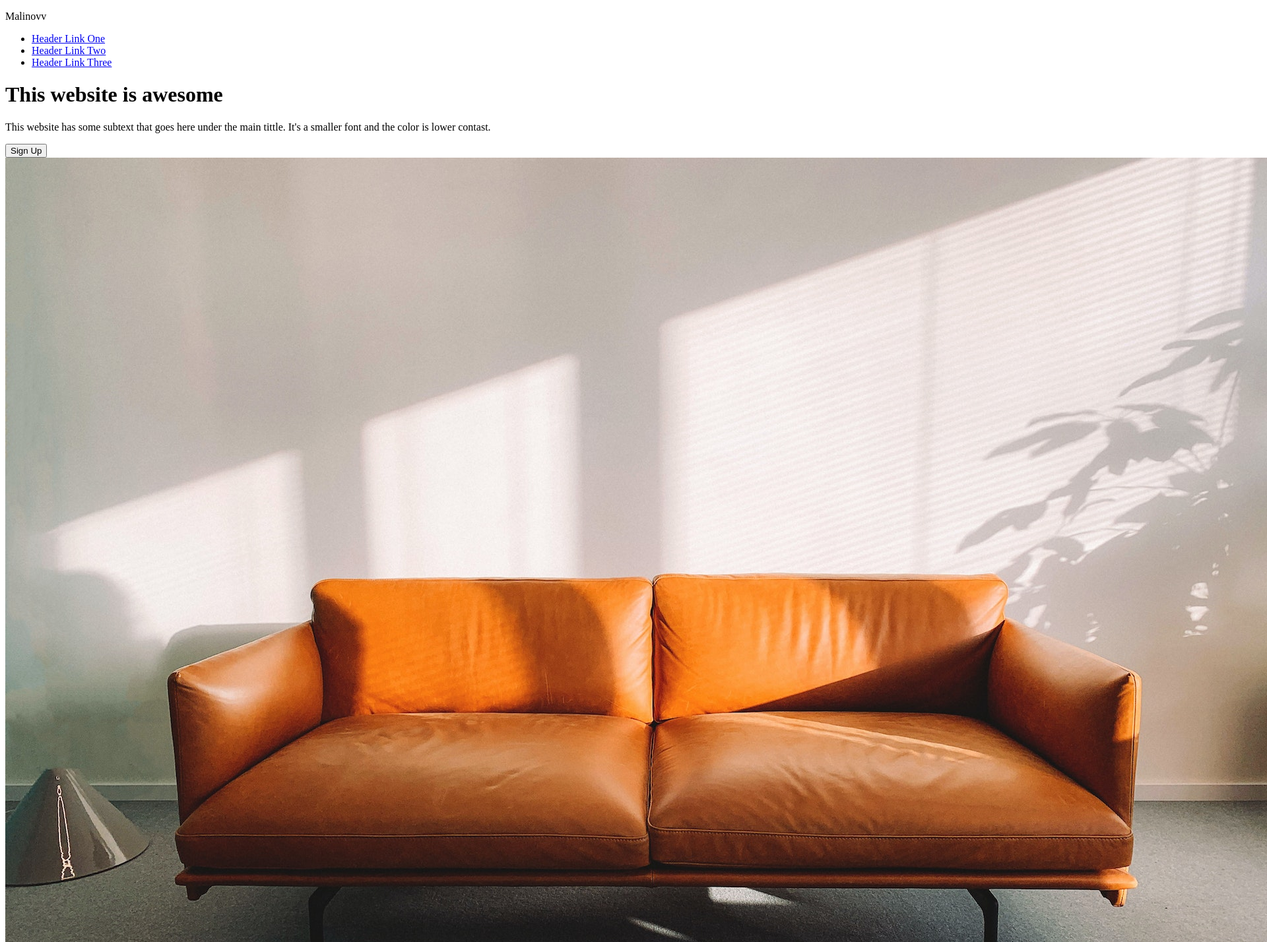
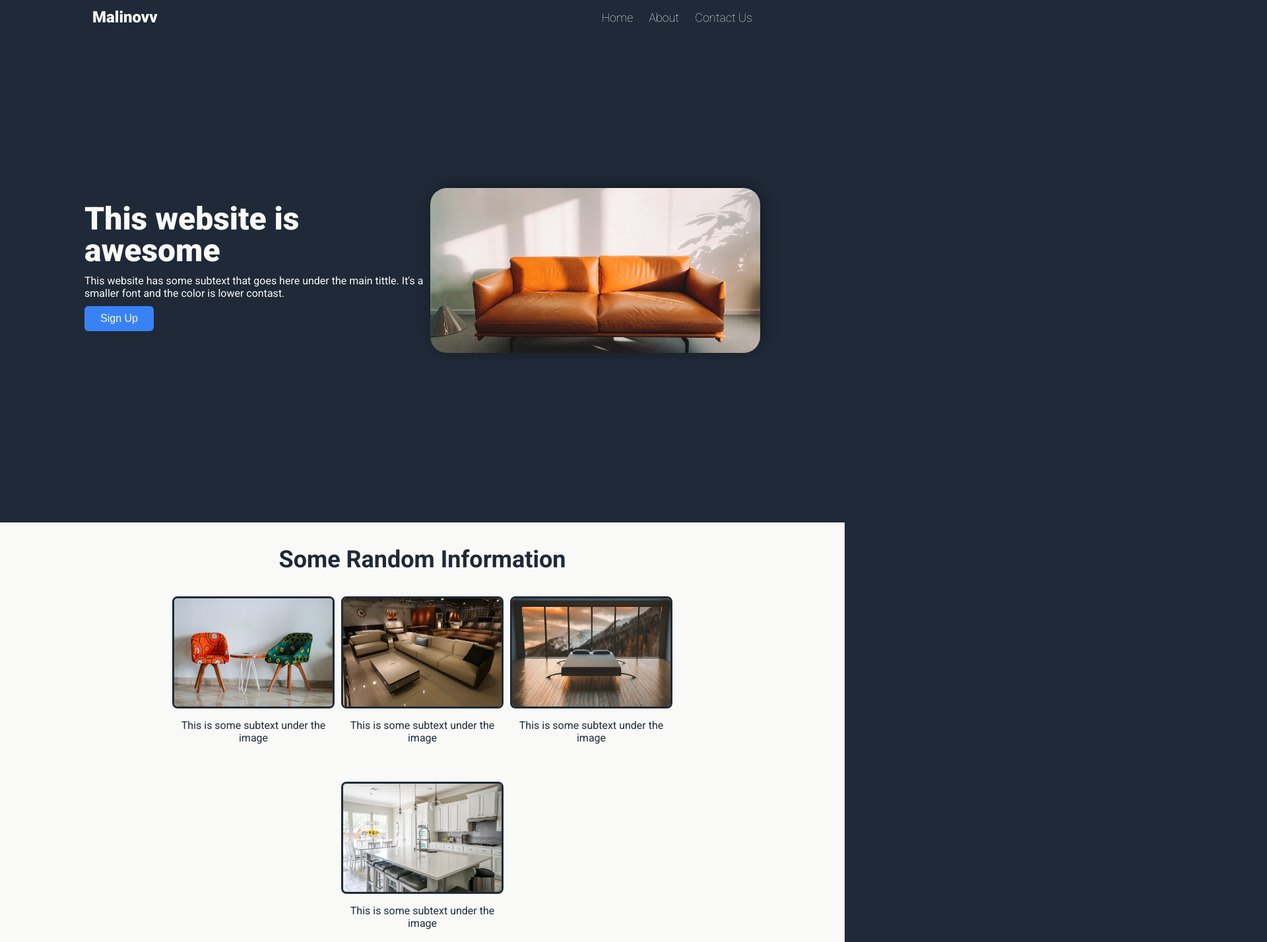
Before and after one commit to Malinovv/first-web-site, a plain HTML site: page index.html in a window 1280 px wide. Shown: the top 1428 px of the page at 66% size, 1920 px wide, since content can reach past the window. Drawn offline with Linux system fonts and the light colour scheme.

Commit message:
finishing raw code -next to design

```diff
--- a/index.css
+++ b/index.css
@@ -0,0 +1,263 @@
+@import url("https://fonts.googleapis.com/css2?family=Roboto:wght@100;300;400;500;700;900&display=swap");
+
+* {
+  margin: 0;
+  padding: 0;
+}
+
+body {
+  display: flex;
+  justify-content: center;
+  align-items: center;
+  flex-direction: column;
+  font-family: "Roboto", sans-serif;
+  background-color: #1f2937;
+}
+
+.hero-section {
+  padding: 12px 0px;
+  width: 80vw;
+  display: flex;
+  flex-direction: column;
+}
+
+.header {
+  display: flex;
+  justify-content: space-between;
+  flex-wrap: wrap;
+}
+
+.logo {
+  display: flex;
+  justify-content: center;
+  align-items: center;
+}
+
+.logo-text {
+  color: #f9faf8;
+  font-size: 24px;
+  padding-left: 12px;
+  font-weight: 800;
+  cursor: pointer;
+}
+
+.menu {
+  display: flex;
+  justify-content: flex-end;
+  align-items: center;
+}
+
+.menu-list {
+  display: flex;
+  justify-content: space-around;
+  flex: 1;
+  list-style-type: none;
+}
+
+.menu-list li {
+  padding: 0 12px;
+  text-align: end;
+}
+
+.menu-list a {
+  text-decoration: none;
+  color: #f9faf8;
+  font-size: 18px;
+  font-weight: 100;
+}
+
+.hero {
+  width: 80vw;
+  min-height: 80vh;
+  padding: 50px 0;
+  display: flex;
+  justify-content: space-between;
+  align-items: center;
+  flex-wrap: wrap;
+}
+
+.item1 {
+  display: flex;
+  justify-content: flex-start;
+  align-items: flex-start;
+  flex-direction: column;
+  color: #f9faf8;
+  flex: 1;
+}
+
+.item1 p {
+  padding-top: 12px;
+  max-width: 550px;
+}
+
+h1 {
+  width: 400px;
+  font-size: 48px;
+  font-weight: 900;
+  line-height: 1;
+  text-align: start;
+}
+
+.item1 button {
+  cursor: pointer;
+  margin: 10px 0;
+  padding: 10px 24px;
+  font-size: 16px;
+  background-color: #3882f6;
+  color: #f9faf8;
+  border: none;
+  border-radius: 6px;
+}
+
+.item2 {
+  position: relative;
+  width: 500px;
+  display: flex;
+  justify-content: center;
+  align-items: center;
+}
+
+.item2 img {
+  width: 100%;
+  height: 250px;
+  display: block;
+  object-fit: cover;
+  border-radius: 25px;
+  box-shadow: 3px -3px 29.5px -12px #000;
+}
+
+.feature-section {
+  width: 100vw;
+  min-height: 50vh;
+  background-color: #f9faf8;
+  display: flex;
+  flex-direction: column;
+  justify-content: center;
+  align-items: center;
+}
+h2 {
+  text-align: center;
+  padding: 35px 0px;
+  color: #1f2937;
+  font-size: 36px;
+}
+
+.card-container {
+  width: 75vw;
+  display: flex;
+  justify-content: center;
+  align-items: center;
+  flex-wrap: wrap;
+  gap: 16px;
+}
+
+.card {
+  display: flex;
+  justify-content: flex-start;
+  align-items: center;
+  flex-direction: column;
+  width: 15em;
+  height: 15em;
+  padding-bottom: 25px;
+  position: relative;
+}
+
+.card p {
+  text-align: center;
+  padding: 16px 0px;
+  color: #1f2937;
+}
+
+.image-card {
+  width: 100%;
+  height: 190px;
+  border-radius: 8px;
+  border: solid 3px #1f2937;
+}
+
+.quote-container {
+  width: 100vw;
+  min-height: 50vh;
+  padding: 2em 5em;
+  background-color: #e5e7eb;
+  color: #1f2937;
+  display: flex;
+  justify-content: center;
+  align-items: center;
+  flex-direction: column;
+}
+
+.quote-container h3,
+.quote-container p {
+  width: 75vw;
+}
+
+.quote-container h3 {
+  font-size: 36px;
+  font-style: italic;
+  font-weight: 100;
+}
+
+.quote-container p {
+  text-align: end;
+  padding-right: 10em;
+  padding-top: 1em;
+  font-weight: 900;
+  font-size: larger;
+}
+
+.call-to-action {
+  width: 100vw;
+  min-height: 50vh;
+  background-color: #f9faf8;
+  display: flex;
+  justify-content: center;
+  align-items: center;
+}
+
+.action-container {
+  box-sizing: border-box;
+  width: 80vw;
+  background-color: #3882f6;
+  border-radius: 8px;
+  color: #e5e7eb;
+  display: flex;
+  justify-content: space-between;
+  align-items: center;
+  flex-wrap: wrap;
+  align-content: space-around;
+  padding: 4em;
+  gap: 2em;
+}
+
+.call-to-action p {
+  font-size: 18px;
+}
+
+#call {
+  font-weight: 900;
+}
+
+#action {
+  font-weight: 100;
+  font-size: 16px;
+}
+
+.call-to-action button {
+  border: solid 3px #e5e7eb;
+  background-color: transparent;
+  color: #e5e7eb;
+  font-size: 18px;
+  padding: 6px 36px;
+  cursor: pointer;
+  border-radius: 6px;
+}
+
+.footer {
+  display: flex;
+  justify-content: center;
+  align-items: center;
+  width: 100vw;
+  min-height: 10vh;
+  color: #e5e7eb;
+}
--- a/index.html
+++ b/index.html
@@ -4,6 +4,7 @@
     <meta charset="UTF-8">
     <meta name="viewport" content="width=device-width, initial-scale=1.0">
     <title>Malinov - Web Site</title>
+    <link rel="stylesheet" href="index.css">
 </head>
 <body>
 
@@ -19,9 +20,9 @@
             </div>
             <div class="menu">
                 <ul class="menu-list">
-                    <li><a href="#">Header Link One</a></li>
-                    <li><a href="#">Header Link Two</a></li>
-                    <li><a href="#">Header Link Three</a></li>
+                    <li><a href="#">Home</a></li>
+                    <li><a href="#">About</a></li>
+                    <li><a href="#">Contact Us</a></li>
                 </ul>
             </div>
         </div>
@@ -46,19 +47,20 @@
         <h2>Some Random Information</h2>
         <div class="card-container">
             <div class="card">
-                <img src="./src/card1.jpg" alt="" class="feature-image">
+                <img class="image-card" src="./src/card1.jpg" alt="" class="feature-image">
                 <p>This is some subtext under the image</p>
             </div>
             <div class="card">
-                <img src="./src/card2.jpg" alt="" class="feature-image">
+                <img class="image-card"
+                src="./src/card2.jpg" alt="" class="feature-image">
                 <p>This is some subtext under the image</p>
             </div>
             <div class="card">
-                <img src="./src/card3.jpg" alt="" class="feature-image">
+                <img class="image-card" src="./src/card3.jpg" alt="" class="feature-image">
                 <p>This is some subtext under the image</p>
             </div>
             <div class="card">
-                <img src="./src/card4.jpg" alt="" class="feature-image">
+                <img class="image-card" src="./src/card4.jpg" alt="" class="feature-image">
                 <p>This is some subtext under the image</p>
             </div>
         </div>
@@ -67,7 +69,7 @@
     <!-- QUOTE CONTAINER -->
 
     <div class="quote-container">
-        <h3>This is an inspuring quote or a testimonial from a customer. Maybe it's just filling up space, or maybe people will actually read it. Who knows? All i know is that it looks nice.</h3>
+        <h3>This is an inspiring quote or a testimonial from a customer. Maybe it's just filling up space, or maybe people will actually read it. Who knows? All i know is that it looks nice.</h3>
         <p>- Thor, God of Thunder</p>
     </div>
 
@@ -76,8 +78,8 @@
     <div class="call-to-action">
         <div class="action-container">
             <div class="action-content">
-                <p>Call to action! It's Time!</p>
-                <p>Sign up by clicking the button right over there!</p>
+                <p id="call">Call to action! It's Time!</p>
+                <p id="action">Sign up by clicking the button right over there!</p>
             </div>
             <button>Sign Up</button>
         </div>
```
